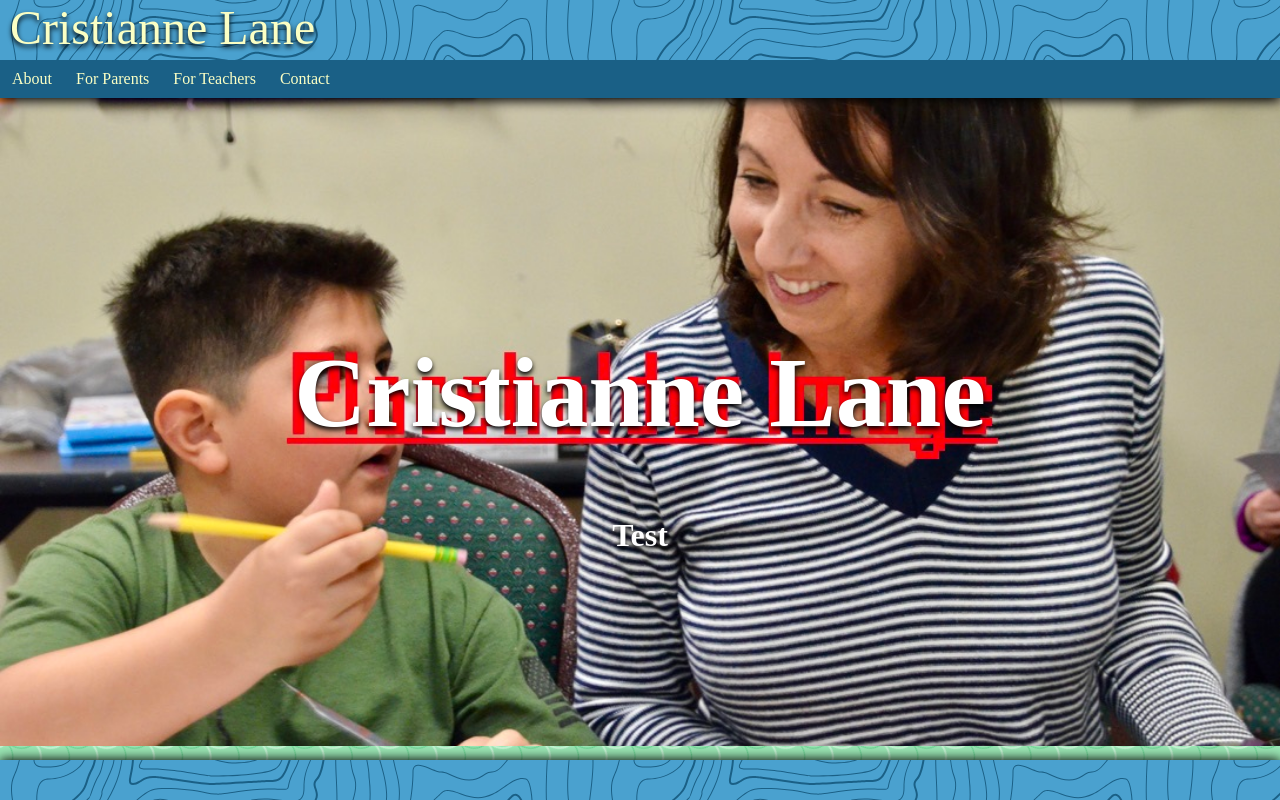
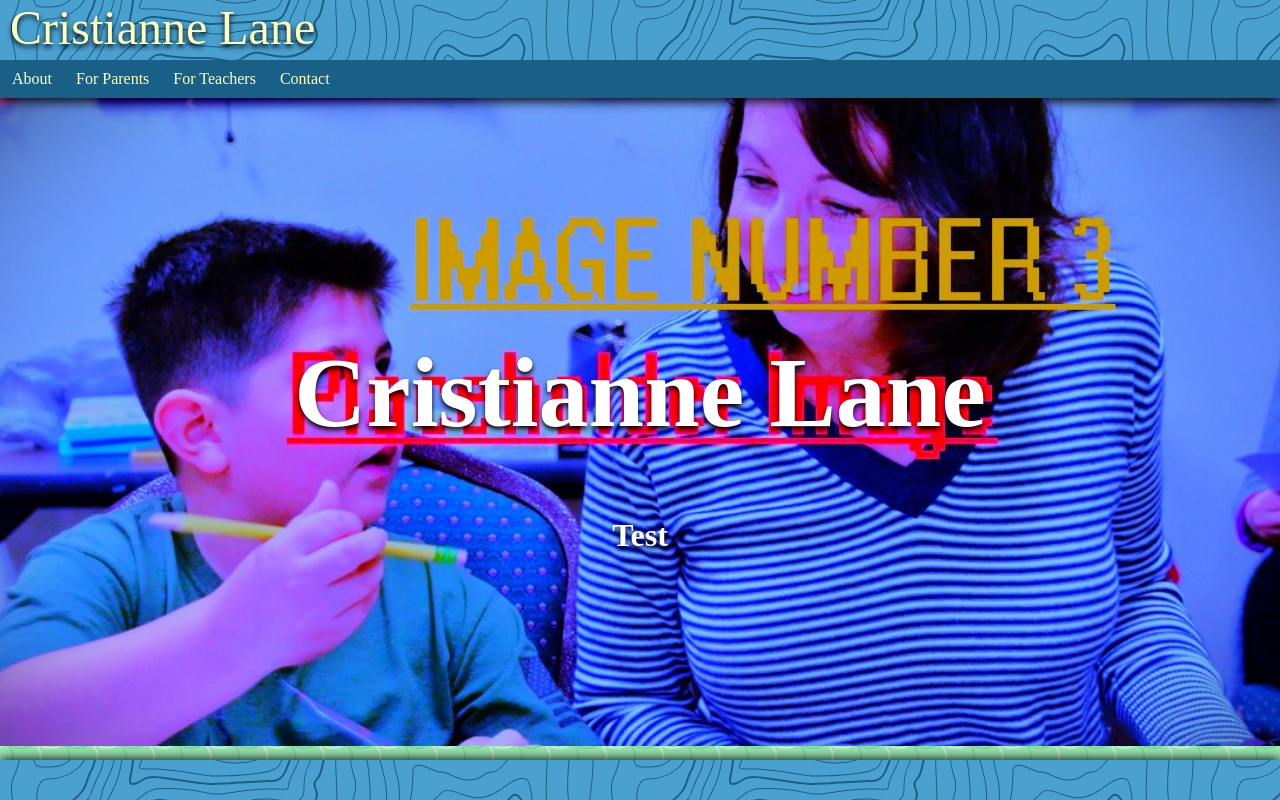
Before and after one commit to palminski/kind-aunty, an Angular app: page / in a window 1280 px wide. Built offline with nearby package versions, Linux system fonts and the light colour scheme.

Commit message:
added simple slide show

```diff
--- a/src/app/pages/home/home.component.css
+++ b/src/app/pages/home/home.component.css
@@ -3,16 +3,22 @@
     width: 100%;
     height: 81vh;
     overflow: hidden;
+    background-color: white;
 }
 
 
 .hero-image {
     background-image: url('/assets/test.jpeg');
+
     background-size: cover;
     background-position: center;
     width: 100%;
     height: 100%;
     position: absolute;
+    /* animation: fade-out var(--animation-time) infinite; */
+    animation-name: fade-out;
+    animation-duration: var(--animation-time);
+    animation-iteration-count: infinite;
 
 }
 
@@ -27,9 +33,40 @@
     justify-content: center;
     color: white;
     text-shadow: 0px 3px 5px black;
+
 }
 
 .hero-title {
     font-size: 100px;
+}
 
+#slide-1 {
+    background-image: url('/assets/test.jpeg');
+    animation-delay: 0s;
 }
+#slide-2 {
+    background-image: url('/assets/test-2.jpeg');
+    animation-delay: 3.3s;
+}
+#slide-3 {
+    background-image: url('/assets/test-3.jpeg');
+    animation-delay: 6.6s;
+}
+
+@keyframes fade-out {
+    0%, 100% {
+        opacity: 1;
+    }
+    33.3%, 66.6% {
+        opacity: 0;
+    }
+}
+
+@keyframes fade {
+    0% {
+        opacity: 1;
+    }
+    100% {
+        opacity: 0;
+    }
+}
--- a/src/app/pages/home/home.component.html
+++ b/src/app/pages/home/home.component.html
@@ -1,7 +1,9 @@
 
     <div class="hero">
 
-        <div class="hero-image"></div>
+        <div class="hero-image" id="slide-1"></div>
+        <div class="hero-image" id="slide-2"></div>
+        <div class="hero-image" id="slide-3"></div>
         <div class="hero-content">
             <div>
                 <h1 class="hero-title">Cristianne Lane</h1>
```
Also changed, not shown: src/variables.css.
